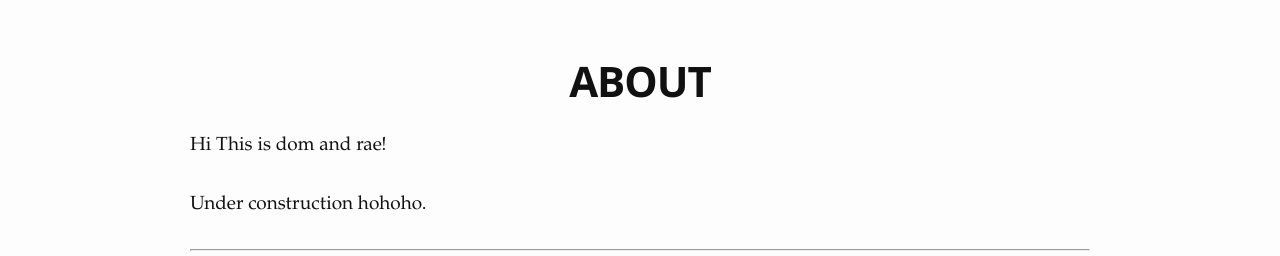
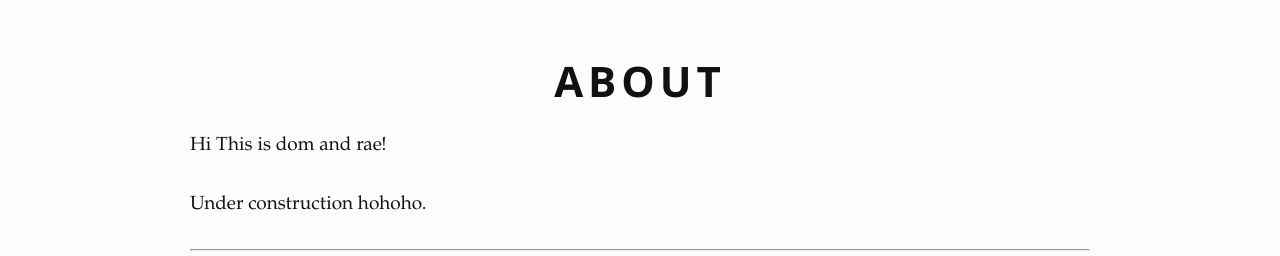
Before and after one commit to domrae/domrae.github.io, a Jekyll site: the page built from about.md, in a window 1280 px wide. Shown: the part 400-656 px from the top of the page. Built offline with Jekyll 4.4.1, drawn with Linux system fonts in a browser that asks for light colours; nearby versions of some CDN libraries; some web fonts are replaced.

Commit message:
title letter spacing

```diff
--- a/_scss/partial/_post.scss
+++ b/_scss/partial/_post.scss
@@ -15,6 +15,7 @@ article {
 		text-align: center;
 
 		.post-title {
+			letter-spacing: $title-spacing;
 			margin-bottom: rem(10);
 		}
 
--- a/css/custom.css
+++ b/css/custom.css
@@ -305,6 +305,7 @@ article {
     margin-top: 1.875rem;
     text-align: center; }
     article .post-header .post-title {
+      letter-spacing: 0.3125rem;
       margin-bottom: 0.625rem; }
     article .post-header .post-meta {
       margin-bottom: 0.9375rem; }
```
Also changed, not shown: css/custom.min.css, 3 other files.
